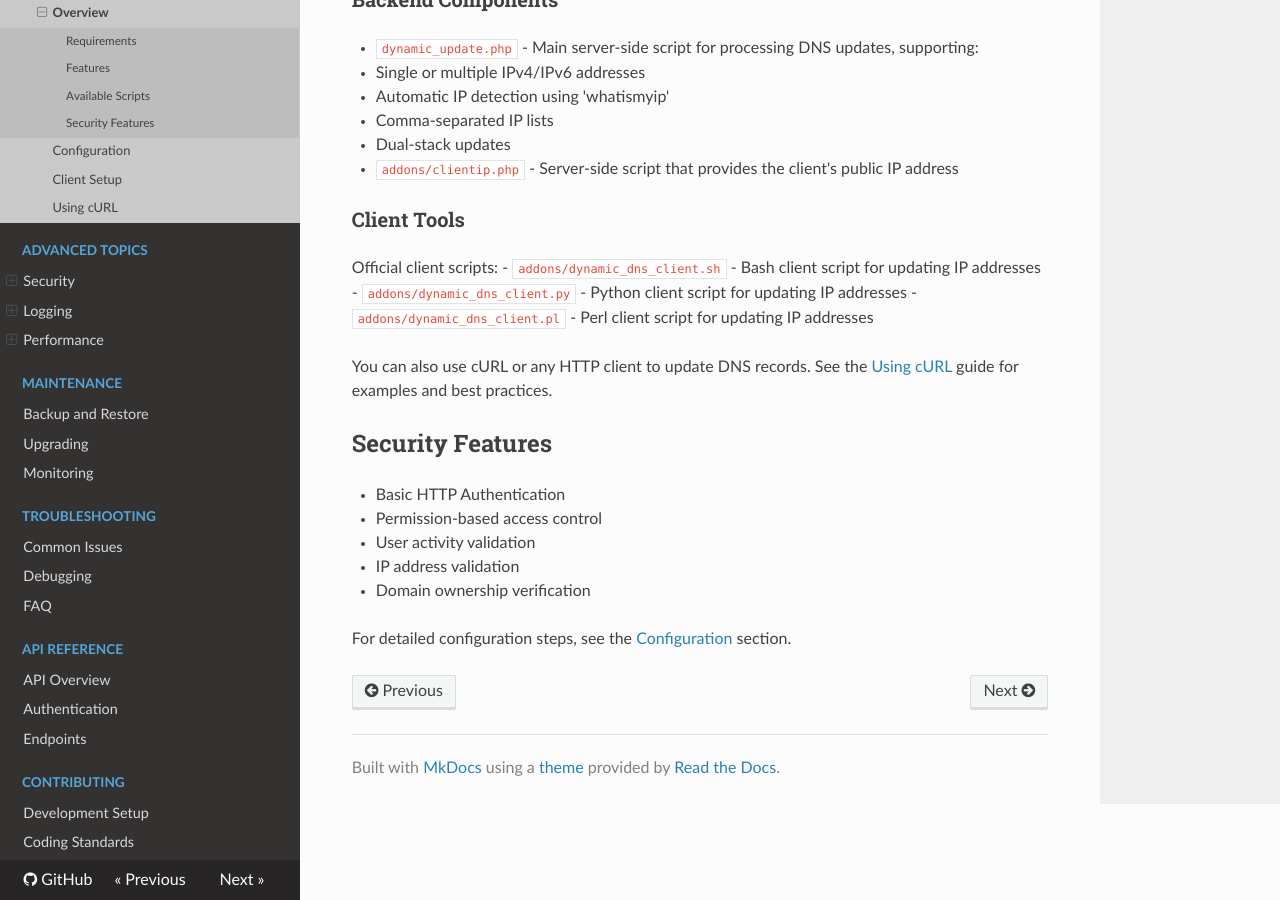
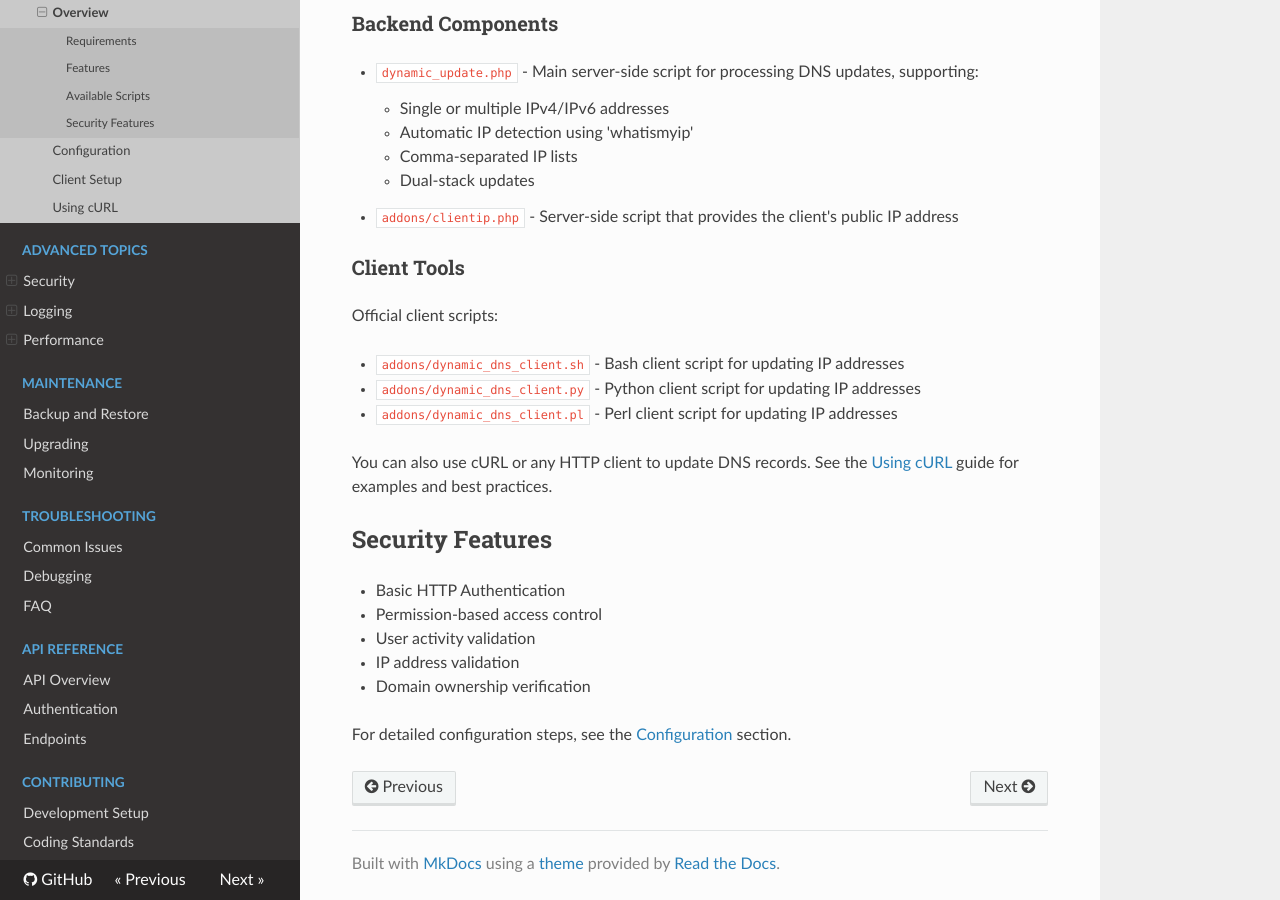
Before and after one commit to poweradmin/poweradmin-docs, an MkDocs documentation site: the page built from docs/user-guide/ddns/overview.md, in a window 1280 px wide and 900 px high, scrolled down 918 px. Built offline with MkDocs 1.6.1, drawn with Linux system fonts in a browser that asks for light colours; nearby versions of some CDN libraries.

Commit message:
docs(ddns): standardize markdown formatting in documentation

```diff
--- a/docs/user-guide/ddns/overview.md
+++ b/docs/user-guide/ddns/overview.md
@@ -4,56 +4,57 @@
 
 Before setting up Dynamic DNS, ensure you have:
 
-- PowerDNS server with Poweradmin interface
-- User account with appropriate permissions
-- One of the following clients:
-  - Bash shell environment
-  - Python 3.x with requests module
-  - Perl with LWP::UserAgent module
+* PowerDNS server with Poweradmin interface
+* User account with appropriate permissions
+* One of the following clients:
+    * Bash shell environment
+    * Python 3.x with requests module
+    * Perl with LWP::UserAgent module
 
 ## Features
 
-- IPv4 and IPv6 support (dual-stack)
-- Multiple IP management capabilities:
-  - Support for comma-separated IP lists
-  - Simultaneous management of multiple A/AAAA records
-  - Selective record type updating
-- Intelligent record synchronization:
-  - Automatic cleanup of outdated records
-  - Database and DNS zone consistency maintenance
-  - Optional full sync with dual-stack support
-- Automatic SOA serial updates
-- Support for both Basic HTTP Authentication and query parameters
-- TTL management (default 60 seconds)
-- Verbose response mode for debugging
-- Backward compatibility with legacy clients
+* IPv4 and IPv6 support (dual-stack)
+* Multiple IP management capabilities:
+    * Support for comma-separated IP lists
+    * Simultaneous management of multiple A/AAAA records
+    * Selective record type updating
+* Intelligent record synchronization:
+    * Automatic cleanup of outdated records
+    * Database and DNS zone consistency maintenance
+    * Optional full sync with dual-stack support
+* Automatic SOA serial updates
+* Support for both Basic HTTP Authentication and query parameters
+* TTL management (default 60 seconds)
+* Verbose response mode for debugging
+* Backward compatibility with legacy clients
 
 ## Available Scripts
 
 ### Backend Components
 
-- `dynamic_update.php` - Main server-side script for processing DNS updates, supporting:
-  - Single or multiple IPv4/IPv6 addresses
-  - Automatic IP detection using 'whatismyip'
-  - Comma-separated IP lists
-  - Dual-stack updates
-- `addons/clientip.php` - Server-side script that provides the client's public IP address
+* `dynamic_update.php` - Main server-side script for processing DNS updates, supporting:
+    * Single or multiple IPv4/IPv6 addresses
+    * Automatic IP detection using 'whatismyip'
+    * Comma-separated IP lists
+    * Dual-stack updates
+* `addons/clientip.php` - Server-side script that provides the client's public IP address
 
 ### Client Tools
 
 Official client scripts:
-- `addons/dynamic_dns_client.sh` - Bash client script for updating IP addresses
-- `addons/dynamic_dns_client.py` - Python client script for updating IP addresses
-- `addons/dynamic_dns_client.pl` - Perl client script for updating IP addresses
+
+* `addons/dynamic_dns_client.sh` - Bash client script for updating IP addresses
+* `addons/dynamic_dns_client.py` - Python client script for updating IP addresses
+* `addons/dynamic_dns_client.pl` - Perl client script for updating IP addresses
 
 You can also use cURL or any HTTP client to update DNS records. See the [Using cURL](using-curl.md) guide for examples and best practices.
 
 ## Security Features
 
-- Basic HTTP Authentication
-- Permission-based access control
-- User activity validation
-- IP address validation
-- Domain ownership verification
+* Basic HTTP Authentication
+* Permission-based access control
+* User activity validation
+* IP address validation
+* Domain ownership verification
 
 For detailed configuration steps, see the [Configuration](configuration.md) section.
```
Also changed, not shown: docs/user-guide/ddns/client-setup.md (+33 -32 lines), docs/user-guide/ddns/using-curl.md (+5 -5 lines).
